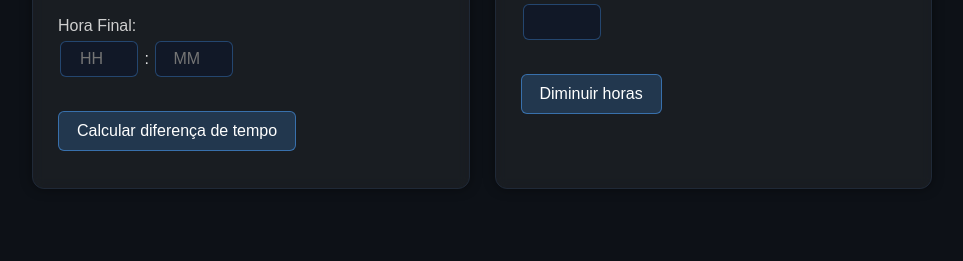
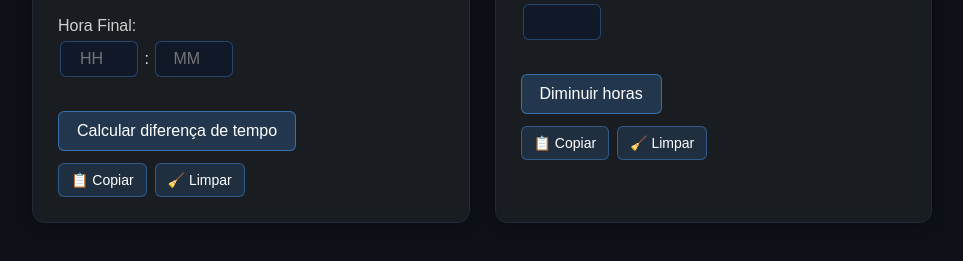
Before and after one commit to luanL-1/CalcTime, a plain HTML site: page index.html in a window 1280 px wide. Shown: the part 243-504 px from the top of the page, without its empty margins (158-1121 px from the left). Drawn offline with Linux system fonts and the light colour scheme.

Commit message:
Update index.html

```diff
--- a/index.html
+++ b/index.html
@@ -74,6 +74,29 @@
             box-shadow: 0 0 10px #4da3ff77;
         }
 
+        .acoes {
+            display: flex;
+            gap: 8px;
+            margin-top: 10px;
+            flex-wrap: wrap;
+        }
+
+        .btn-acao {
+            padding: 8px 12px;
+            background: #4da3ff22;
+            border: 1px solid #4da3ff66;
+            color: #fff;
+            font-size: 14px;
+            border-radius: 6px;
+            cursor: pointer;
+            transition: 0.25s;
+        }
+
+        .btn-acao:hover {
+            background: #4da3ff44;
+            box-shadow: 0 0 8px #4da3ff55;
+        }
+
         #resultado_dif, #resultado_des {
             margin-top: 12px;
             font-size: 18px;
@@ -106,6 +129,10 @@
             </form>
 
             <div id="resultado_dif"></div>
+            <div class="acoes">
+                <button type="button" class="btn-acao" onclick="copiarResultado('resultado_dif')">📋 Copiar</button>
+                <button type="button" class="btn-acao" onclick="limparDiferenca()">🧹 Limpar</button>
+            </div>
         </div>
 
         <div class="item">
@@ -123,6 +150,10 @@
             </form>
 
             <div id="resultado_des"></div>
+            <div class="acoes">
+                <button type="button" class="btn-acao" onclick="copiarResultado('resultado_des')">📋 Copiar</button>
+                <button type="button" class="btn-acao" onclick="limparDesconto()">🧹 Limpar</button>
+            </div>
         </div>
     </div>
 
@@ -157,6 +188,52 @@
                 }
             });
         });
+
+        function copiarResultado(id) {
+            const elemento = document.getElementById(id);
+            const texto = elemento.innerText.trim();
+
+            if (!texto) return;
+
+            // Extrai apenas horas e minutos do resultado exibido.
+            // Ex.: 2 horas e 5 minutos -> 02:05
+            //      0 horas e 31 minutos -> 31
+            const match = texto.match(/(-?\d+)\s*horas?\s*e\s*(-?\d+)\s*minutos?/i);
+            let textoCopiar = texto;
+
+            if (match) {
+                const horas = parseInt(match[1], 10);
+                const minutos = parseInt(match[2], 10);
+
+                if (horas === 0) {
+                    textoCopiar = Math.abs(minutos) + " minutos";
+                } else {
+                    const sinal = horas < 0 || minutos < 0 ? "-" : "";
+                    textoCopiar = sinal + Math.abs(horas) + " " + (Math.abs(horas) === 1 ? "hora" : "horas") +
+                        " e " + Math.abs(minutos) + " " + (Math.abs(minutos) === 1 ? "minuto" : "minutos");
+                }
+            }
+
+            navigator.clipboard.writeText(textoCopiar).then(function() {
+                const original = elemento.innerText;
+                elemento.innerText = original + "  ✓ Copiado";
+                setTimeout(function() {
+                    elemento.innerText = original;
+                }, 1200);
+            });
+        }
+
+        function limparDiferenca() {
+            document.getElementById("diferenca_tempo").reset();
+            document.getElementById("resultado_dif").innerText = "";
+            document.getElementById("hora_inicio_horas_dif").focus();
+        }
+
+        function limparDesconto() {
+            document.getElementById("diminuir_tempo").reset();
+            document.getElementById("resultado_des").innerText = "";
+            document.getElementById("hora_inicio_horas_des").focus();
+        }
 
         // Diferença de tempo
         document.getElementById("diferenca_tempo").addEventListener("submit", function(event) {
```
